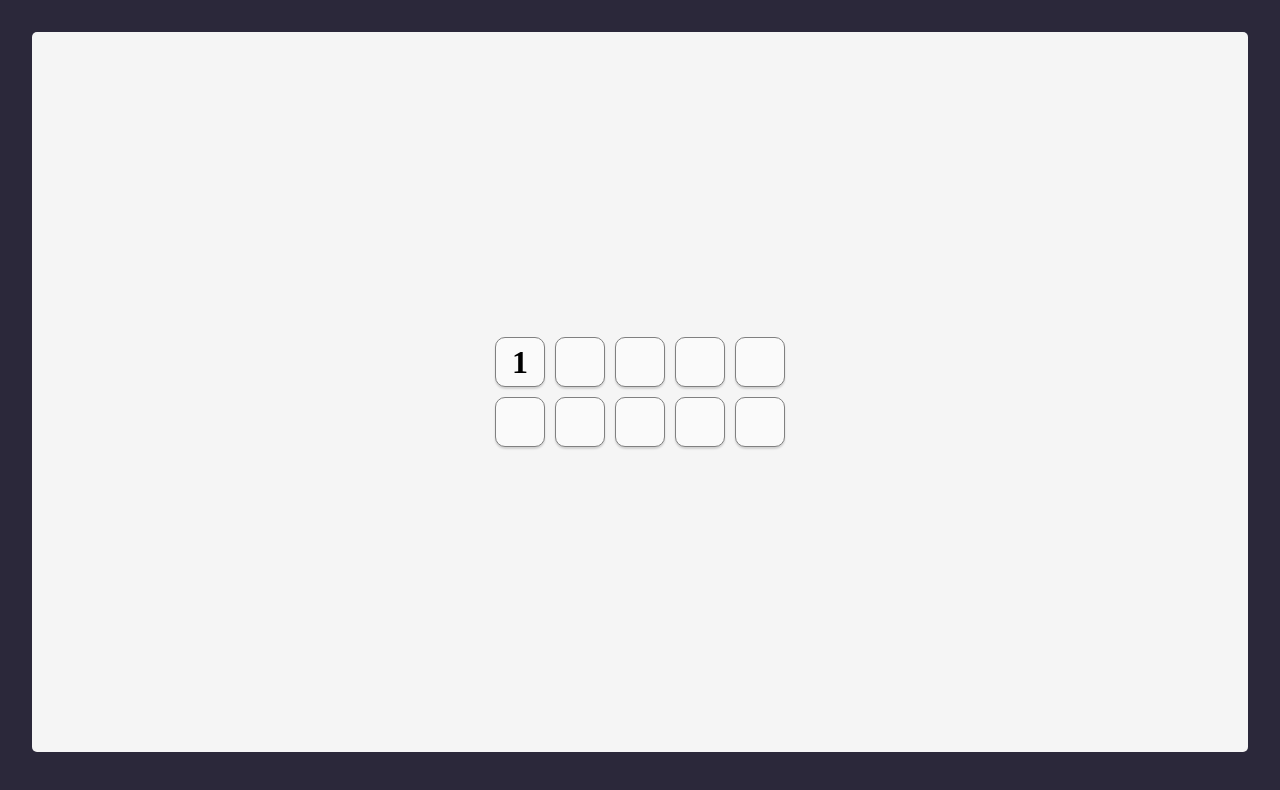
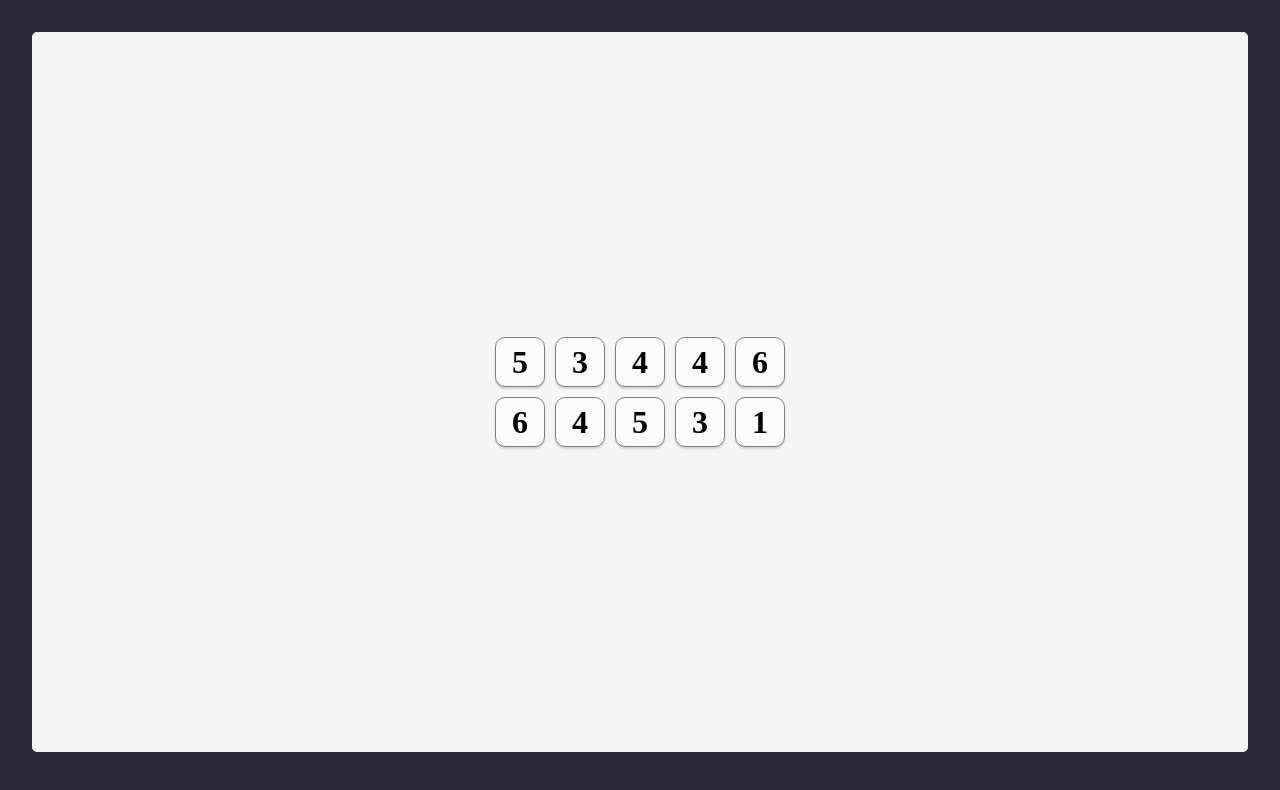
Before and after one commit to SilviaSaverino/Tenzies-Dice-Game---React, a React (Vite) app in the folder tenzies/: page / in a window 1280 px wide. Shown: the top 790 px of the page. Built offline with nearby package versions, Linux system fonts and the light colour scheme.

Commit message:
create state and map over it to get dice values of Die component

```diff
--- a/tenzies/src/App.jsx
+++ b/tenzies/src/App.jsx
@@ -3,6 +3,8 @@ import './App.css'
 import Die from "./assets/components/Die"
 
 function App() {
+
+  const [newDice, setNewDice] = useState(getNewDice())
 
   function getNewDice(){
     const newDiceSet = []
@@ -13,19 +15,12 @@ function getNewDice(){
   }
   console.log(getNewDice())
 
+  const diceElements = newDice.map(singleDie => <Die value={singleDie} />)
   return (
     <main>
       <div className='die-container'>
-        <Die value="1"/>
-        <Die />
-        <Die />
-        <Die />
-        <Die />
-        <Die />
-        <Die />
-        <Die />
-        <Die />
-        <Die />
+        {diceElements}
+
       </div>
     </main>
   )
```
Lines whose indentation alone changed are shown as unchanged.
